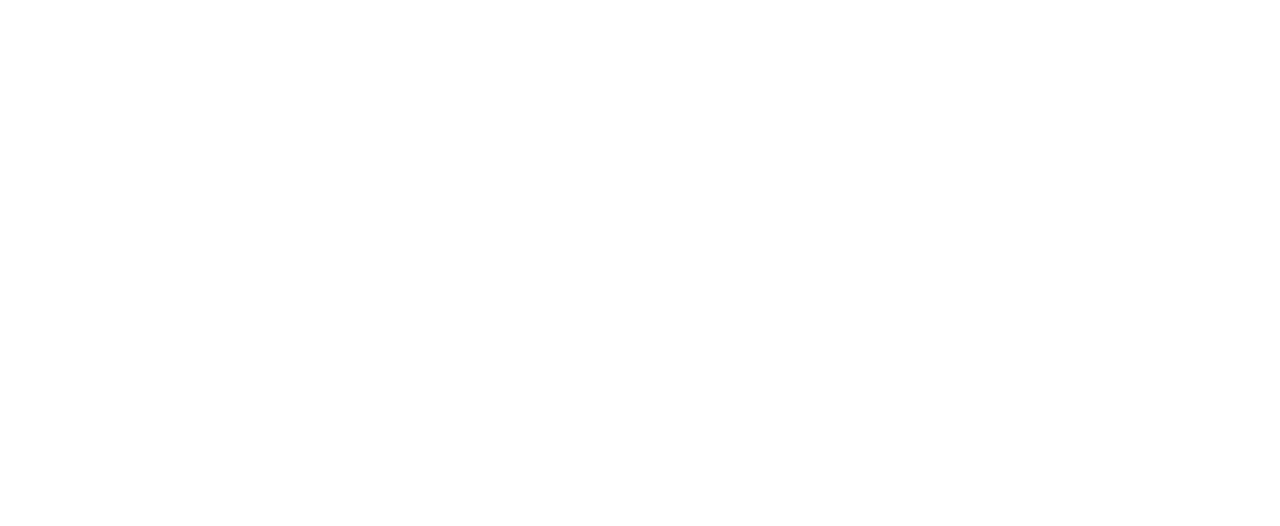
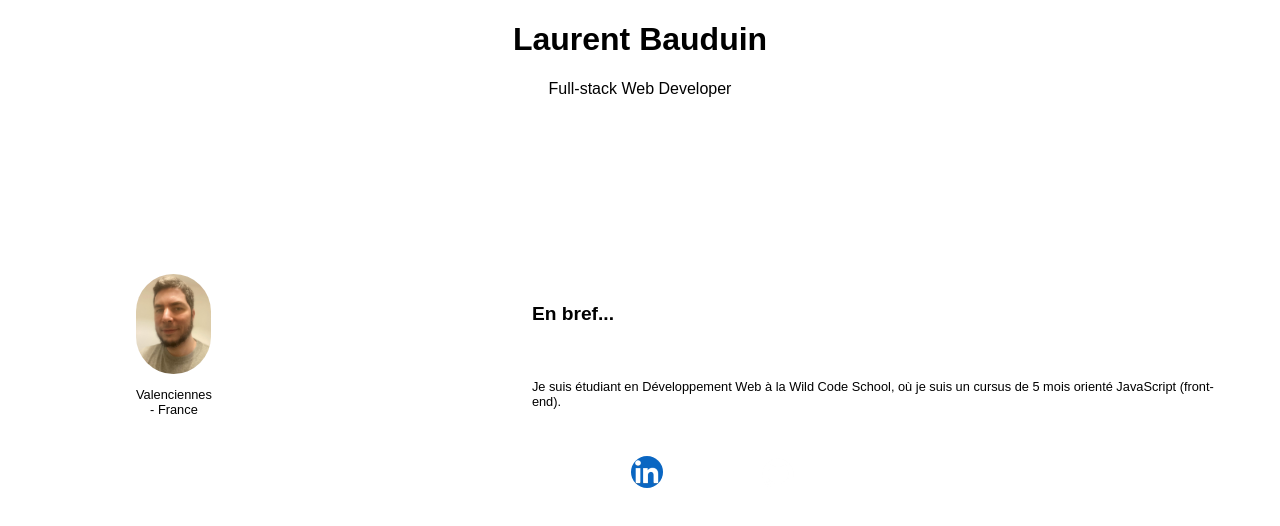
Before and after one commit to Laurent-Bauduin/WCS-portfolio, a plain HTML site: page index.html in a window 1280 px wide. Drawn offline with Linux system fonts and the light colour scheme.

Commit message:
adding HTML and CSS

```diff
--- a/index.html
+++ b/index.html
@@ -3,9 +3,25 @@
 <head>
     <meta charset="UTF-8">
     <meta name="viewport" content="width=device-width, initial-scale=1.0">
-    <title>Document</title>
+    <title>Laurent Bauduin portfolio</title>
+    <link rel="stylesheet" href="style.css">
 </head>
 <body>
-
+    <header>
+        <h1>Laurent Bauduin</h1>
+        <p>Full-stack Web Developer</p>
+    </header>
+    <main>
+        <section>
+            <img src="Laurent.jpg">
+            <p>Valenciennes - France</p>
+        </section>
+        <section class="summary">
+            <h2>En bref...</h2>
+            <p>Je suis étudiant en Développement Web à la Wild Code School, où je suis un cursus de 5 mois orienté JavaScript (front-end).</p>
+            <img src="github-mark-white.png" alt="GitHub logo" id="GH">
+            <a href="https://www.linkedin.com/in/laurent-bauduin-868601250/"><img src="linked-in.png" alt="LinkedIn logo" id="LI"></a>
+        </section>
+    </main>
 </body>
 </html>
--- a/style.css
+++ b/style.css
@@ -0,0 +1,59 @@
+* {
+    font-family: 'Montserrat', sans-serif;
+}
+
+header {
+    text-align: center;
+}
+
+main {
+    display: flex;
+    flex-direction: row;
+}
+
+section {
+    font-size: 0.8rem;
+    margin: 20vh 15vw 0 10vw;
+    display: flex;
+    flex-direction: column;
+    align-items: center;
+    text-align: center;
+}
+
+section img {
+    height:100px;
+    width: 75px;
+    border-radius: 38px;
+}
+
+.summary {
+    display: grid;
+    grid-template: repeat(3, 10vh) / repeat(3, 18vw);
+
+}
+
+.summary h2 {
+    grid-column: 1 / 4;
+    grid-row: 1 / 2;
+    text-align: left;
+}
+
+.summary p {
+    grid-column: 1 / 4;
+    grid-row: 2 / 3;
+    text-align: left;
+}
+
+.summary #LI {
+    height: 32px;
+    width: 32px;
+    grid-column: 1 / 2;
+    grid-row: 3 / 4;
+}
+
+.summary #GH {
+    height: 32px;
+    width: 32px;
+    grid-column: 2 / 3;
+    grid-row: 3 / 4;
+}
```
Also changed, not shown: github-mark-white.png (added), linked-in.png (added).
